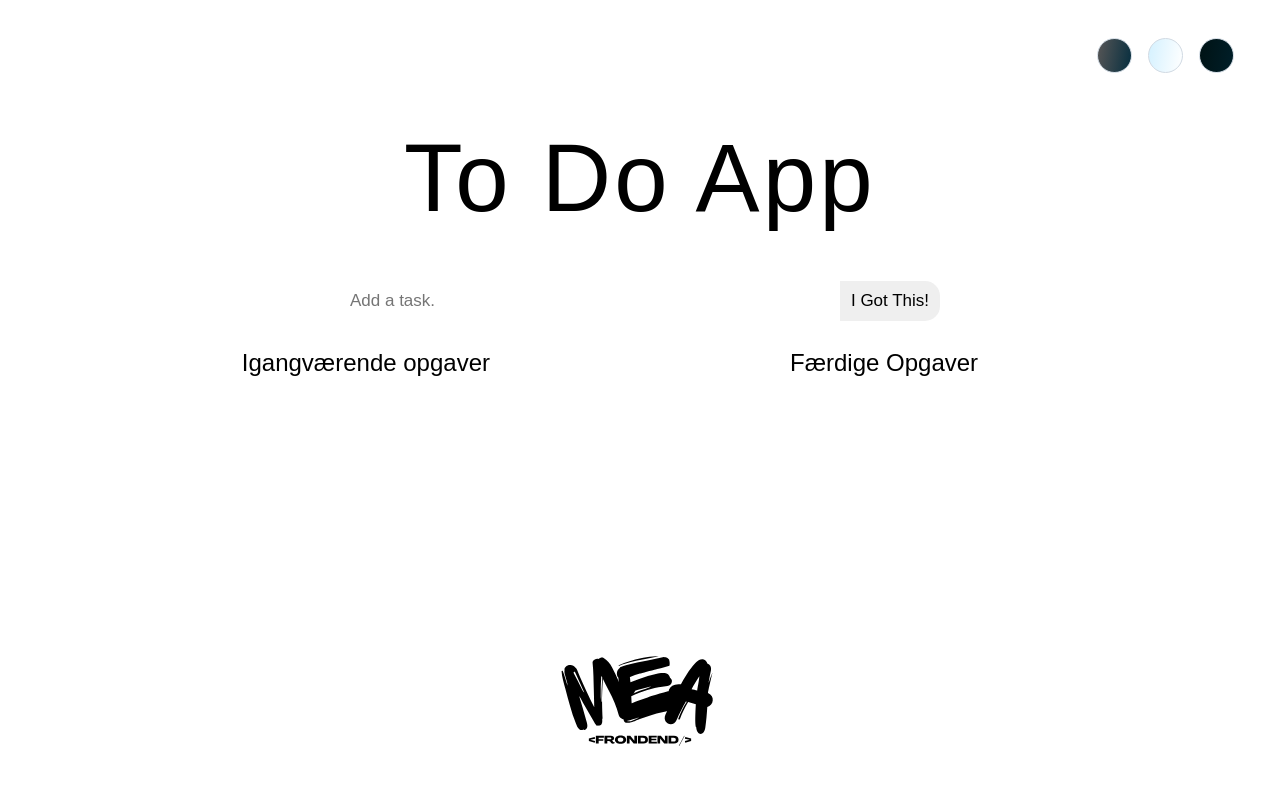
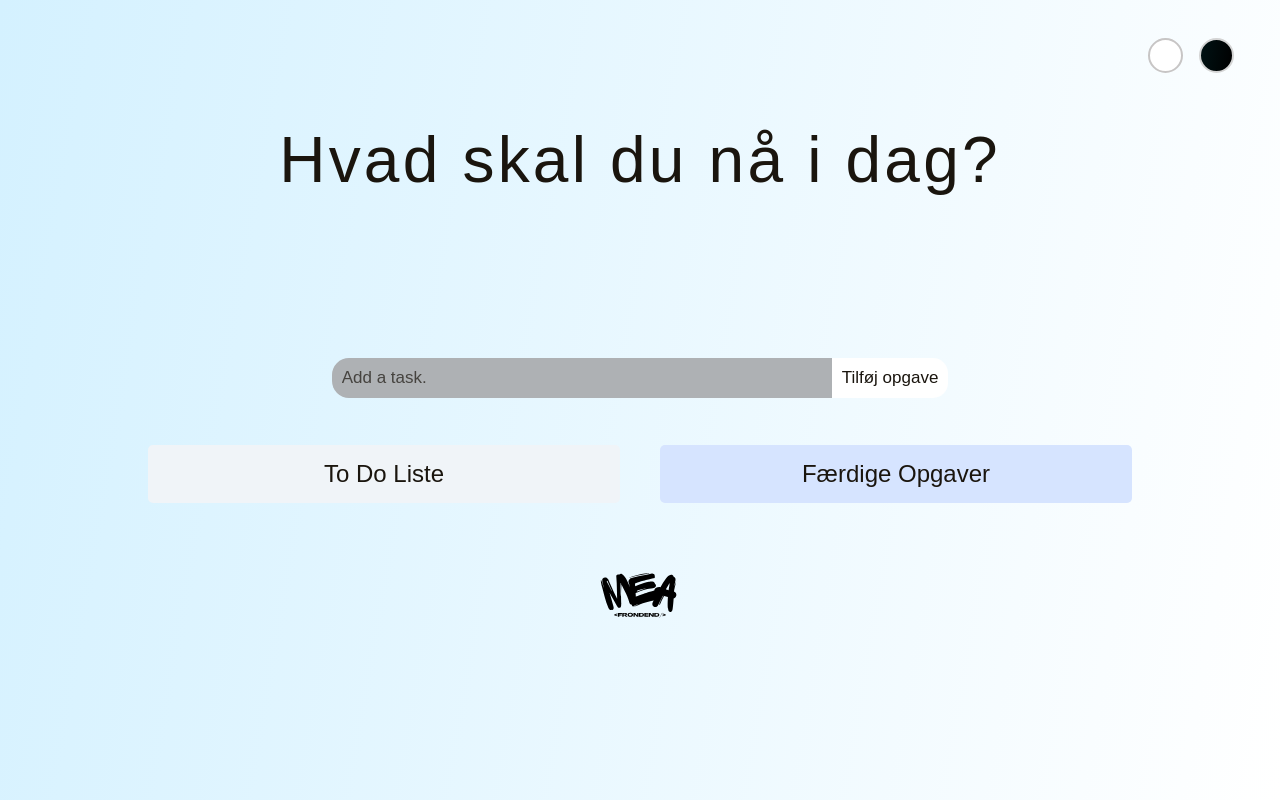
Before and after one commit to michelleenoe/APP, a plain HTML site: page index.html in a window 1280 px wide. Drawn offline with Linux system fonts and the light colour scheme.

Commit message:
edited alot

```diff
--- a/index.html
+++ b/index.html
@@ -1,5 +1,6 @@
 <!DOCTYPE html>
 <html lang="da">
+
 <head>
     <meta charset="UTF-8">
     <meta name="viewport" content="width=device-width, initial-scale=1.0">
@@ -7,26 +8,27 @@
     <link rel="stylesheet" href="style.css">
     <link rel="stylesheet" href="https://cdnjs.cloudflare.com/ajax/libs/font-awesome/5.15.3/css/all.min.css">
 </head>
+
 <body>
     <div id="header">
         <div class="flexrow-container">
-            <div class="standard-theme theme-selector"></div>
             <div class="light-theme theme-selector"></div>
             <div class="darker-theme theme-selector"></div>
         </div>
-        <h1 id="title">To Do App<div id="border"></div></h1>
+        <h1 id="title">Hvad skal du nå i dag?<div id="border"></div>
+        </h1>
     </div>
 
     <div id="form">
         <form>
             <input id="task-input" class="todo-input" type="text" placeholder="Add a task.">
-            <button class="todo-btn" type="submit">I Got This!</button>
+            <button class="todo-btn" type="submit">Tilføj opgave</button>
         </form>
     </div>
 
     <div class="task-container">
         <div class="ongoing-tasks">
-            <h2>Igangværende opgaver</h2>
+            <h2>To Do Liste</h2>
             <ul id="task-list">
                 <!-- Opgaverne vil blive tilføjet her -->
             </ul>
@@ -51,6 +53,7 @@
     <script src="index.js"></script>
 </body>
 <footer>
-                <img src="./assets/logo1.svg" alt="Logo" style="height: 200px; width: auto;">
+    <img src="./assets/logo1.svg" alt="Logo" style="height: 100px; width: auto;">
 </footer>
+
 </html>
--- a/index.js
+++ b/index.js
@@ -1,16 +1,14 @@
 const taskArray = [];
-const standardTheme = document.querySelector('.standard-theme');
 const lightTheme = document.querySelector('.light-theme');
 const darkerTheme = document.querySelector('.darker-theme');
 
-document.getElementById('form').addEventListener('submit', function(event) {
+document.getElementById('form').addEventListener('submit', function (event) {
     event.preventDefault();
     const taskName = document.getElementById('task-input').value;
     makeNewTask(taskName);
 });
 
-//Temaer skal sidde på body? eller som html-attribut
-standardTheme.addEventListener('click', () => changeTheme('standard'));
+
 lightTheme.addEventListener('click', () => changeTheme('light'));
 darkerTheme.addEventListener('click', () => changeTheme('darker'));
 
@@ -25,13 +23,28 @@ function makeNewTask(name) {
     saveToLocalStorage();
     filterAndSortList();
 }
+
 function changeTheme(theme) {
-    // Remove current theme class
-    document.body.classList.remove('standard', 'light', 'darker');
-    // Add new theme class
-    document.body.classList.add(theme);
+    document.body.className = theme;
 
-    // Optionally, save the current theme to localStorage to persist theme choice across sessions
+    const inputs = document.querySelectorAll('input');
+    inputs.forEach(input => {
+
+        input.classList.remove('light-input', 'darker-input');
+        input.classList.add(`${theme}-input`);
+    });
+
+
+    const buttons = document.querySelectorAll('button');
+    buttons.forEach(button => {
+
+        button.classList.remove('light-button', 'darker-button');
+        button.classList.add(`${theme}-button`);
+
+
+    });
+
+
     localStorage.setItem('currentTheme', theme);
 }
 
@@ -89,11 +102,13 @@ function saveToLocalStorage() {
     localStorage.setItem('tasks', JSON.stringify(taskArray));
 }
 
-// localStorage
 document.addEventListener('DOMContentLoaded', () => {
     const savedTasks = JSON.parse(localStorage.getItem('tasks'));
     if (savedTasks) {
         taskArray.push(...savedTasks);
         filterAndSortList();
     }
+
+    const savedTheme = localStorage.getItem('currentTheme') || 'light';
+    changeTheme(savedTheme);
 });
--- a/style.css
+++ b/style.css
@@ -2,29 +2,21 @@
     margin: 0;
     padding: 0;
     box-sizing: border-box;
-    font-family: "Bebas Neue", sans-serif;
+    font-family: "Anta", sans-serif;
     font-weight: 400;
     font-style: normal;
 }
 
-
 body {
-
     align-items: center;
     display: flex;
     flex-direction: column;
-    font-family: 'Work Sans', sans-serif;
+    font-family: "Work Sans", sans-serif;
     min-height: 100vh;
     padding-top: 3%;
 }
 
 /* Body light or darker themes */
-.standard {
-    background-image: linear-gradient(100deg, #575656, #062e3f);
-    color: #ffdfdb;
-    transition: 0.3s linear;
-    overflow: hidden;
-}
 
 .light {
     background-image: linear-gradient(100deg, #d4f1ff, #ffffff);
@@ -38,7 +30,8 @@ body {
     transition: 0.3s linear;
 }
 
-#header, #form {
+#header,
+#form {
     margin: 0 1rem;
     min-height: 10vh;
     width: 100%;
@@ -49,7 +42,7 @@ body {
     display: flex;
     flex-direction: column;
     justify-content: space-around;
-    font-size: 3rem;
+    font-size: 2rem;
     min-height: 25vh;
     width: 100%;
 }
@@ -64,11 +57,9 @@ body {
 }
 
 .theme-selector {
-    border: 1px solid #d1dae3;
     border-radius: 100%;
     height: 35px;
     margin: 0 8px;
-    transition: tranform 150ms ease-in-out, box-shadow 200ms ease-in-out;
     width: 35px;
 }
 
@@ -77,37 +68,31 @@ body {
     cursor: pointer;
 }
 
-.theme-selector:active {
-    transform: scale(0.95);
+.light-theme {
+    background-image: linear-gradient(100deg, #ffffff, #ffffff);
+    border: 2px solid #c7c5c5;
 }
 
-.standard-theme {
-    background-image: linear-gradient(100deg, #575656, #062e3f);
-}
-
-.light-theme {
-    background-image: linear-gradient(100deg, #d4f1ff, #ffffff);
-}
-
-
 .darker-theme {
-    background-image: linear-gradient(100deg, #001214, #001f29);
+    background-image: linear-gradient(100deg, #001214, #000000);
+    border: 2px solid #d4d4d4;
 }
 
 #title {
     white-space: pre;
     overflow: hidden;
-    letter-spacing: 0.20rem;
+    letter-spacing: 0.2rem;
     margin-top: 50px;
-    margin-bottom: 20px;
-    max-width: 480px;
-  }
+    max-width: auto;
+    text-align: center;
+    padding: 0 20px;
+}
 
 form {
     display: flex;
     font-size: 1.7rem;
     justify-content: center;
-    margin: 15px 0;
+    margin: 0auto;
     padding: 0.8rem;
     width: 100%;
 }
@@ -117,7 +102,6 @@ form input {
     font-size: 17px;
     border: none;
     outline: none;
-    /* border-radius: 15; */
     border-top-left-radius: 17px;
     border-bottom-left-radius: 17px;
     max-width: 500px;
@@ -125,15 +109,8 @@ form input {
     width: 100%;
 }
 
-
-form input.standard-input {
-    background-color: #181a1a;
-    color: rgb(247, 226, 223);
-}
-
-
 form input.light-input {
-    background-color: #AEB1B4;
+    background-color: #aeb1b4;
     color: #1a150e;
 }
 
@@ -156,10 +133,6 @@ form input:hover {
     cursor: text;
 }
 
-form input.standard-input:hover {
-    background-color: rgb(0, 0, 0);
-}
-
 form input.light-input:hover {
     background-color: #919699;
 }
@@ -171,22 +144,10 @@ form input.darker-input:hover {
 button {
     border: none;
     outline: none;
-    transition: box-shadow 200ms ease, background-color 200ms ease-in-out;
 }
 
 button:hover {
     cursor: pointer;
-}
-
-
-button.standard-button {
-    background-color: rgb(247, 226, 223);
-    color: rgb(0, 0, 0);
-}
-
-button.standard-button:hover {
-    background-color: white;
-    box-shadow: #fff8 0 0 10px;
 }
 
 button.light-button {
@@ -214,70 +175,62 @@ form button {
     border-bottom-right-radius: 15px;
     min-width: 100px;
 }
+
 .task-container {
     display: grid;
-    grid-template-columns: 1fr 1fr; /* Definerer to kolonner med lige stor bredde */
-    gap: 300px; /* Tilføjer noget mellemrum mellem kolonnerne */
-    align-items: start; /* Sørger for, at indholdet i toppen af kolonnerne starter på samme niveau */
-    justify-content: center; /* Centrerer grid-containeren i forhold til dens forælder, hvis du ønsker det */
+    grid-template-columns: 1fr 1fr;
+    align-items: start;
+    justify-content: center;
+    width: 80%;
+    padding: 20px;
+    gap: 40px;
 }
 
-footer {
-    margin-top: auto;
+.ongoing-tasks h2,
+.completed-tasks h2 {
+    text-align: center;
 }
 
-
-#myUnOrdList {
-    display: flex;
-    justify-content: center;
-    align-items: center;
-    max-width: 1200px;
+.ongoing-tasks {
+    background-color: #f0f4f8;
+    padding: 15px;
+    border-radius: 5px;
+    margin-bottom: 20px;
 }
 
-.task {
-    min-width: 25%;
-    list-style: none;
+.completed-tasks {
+    background-color: #d6e4ff;
+    padding: 15px;
+    border-radius: 5px;
+    margin-bottom: 20px;
 }
 
-.todo {
+.todo li {
     margin: 1rem;
-    /* background: rgb(247, 226, 223); */
-    /* color: black; */
     font-size: 19px;
     display: flex;
     justify-content: space-between;
     align-items: center;
     padding: 0.25em 0.5em;
     border-radius: 30px;
-    transition: background-color 200ms ease-in-out;
-}
-
-/* Items themes */
-.standard-todo {
-    background-color: rgb(26, 27, 27);
 }
 
 .light-todo {
-    background-color:#AEB1B4;
+    background-color: #aeb1b4;
 }
 
 .darker-todo {
     background-color: #01394c;
 }
 
-.task .task-name{
-    padding: 7px;
-    /* word-wrap: break-word; */
-    /* flex-wrap: wrap; */
+.task .task-name {
+    padding: 15px;
     font-size: 20px;
-    flex: 1; /* To push the trash and the check button to the right */
-    border-radius: 30px;
-
-    /* wraps the links */
-    overflow-wrap: anywhere;
+    flex: 1;
 }
 
-.done-button, .delete-button {
+.done-button,
+.delete-button {
     font-size: 19px;
     cursor: pointer;
     width: 2em;
@@ -286,24 +239,13 @@ footer {
     margin: 0 5px;
 }
 
-.todo-item {
-    padding: 0rem 0.5rem;
-}
-
-.fa-trash, .fa-check {
+.fa-trash,
+.fa-check {
     pointer-events: none;
 }
 
-
-.task.completed .task-name {
+.completed {
     transition: 0.2s;
     text-decoration: line-through;
     opacity: 0.5;
 }
-
-
-.fall {
-    transition: 0.5s;
-    transform: translateY(45rem) rotateZ(45deg);
-    opacity: 0;
-}
```
Lines whose indentation alone changed are shown as unchanged.
